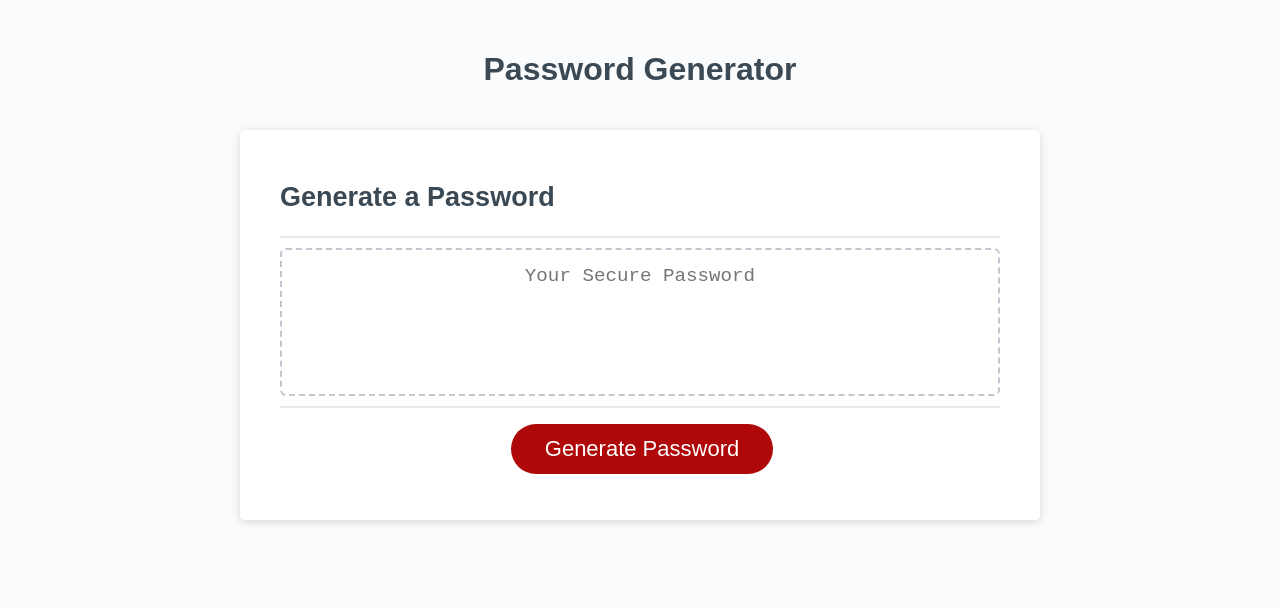
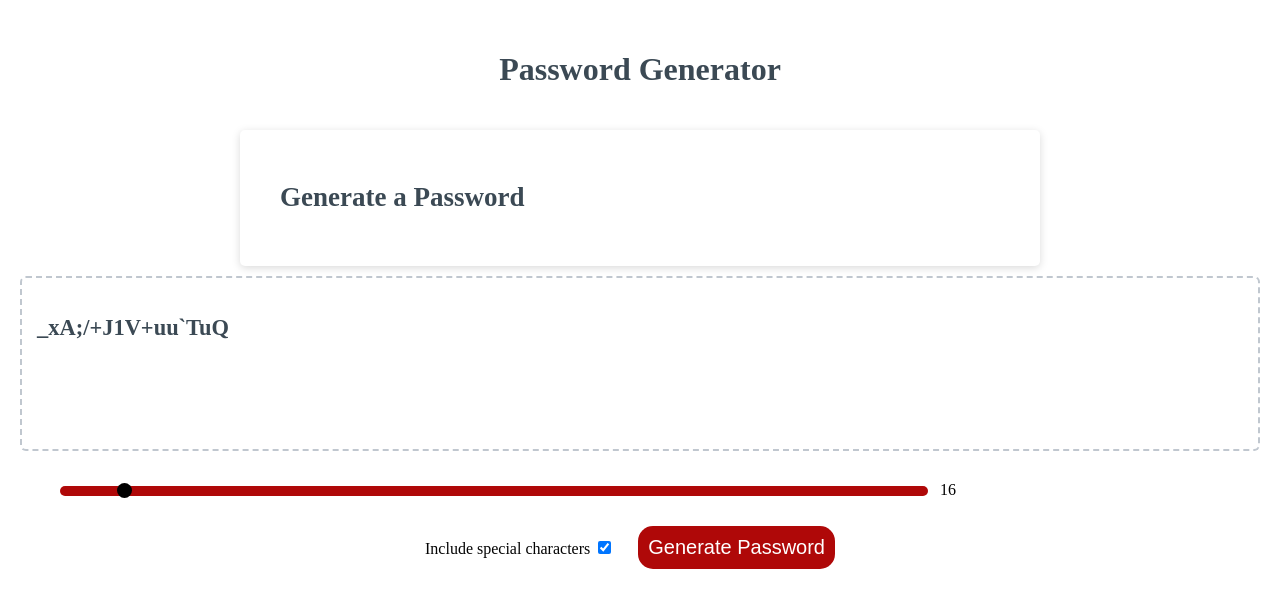
Before and after one commit to rpage5/password-generator, a plain HTML site: page Develop/index.html in a window 1280 px wide. Both pictures are taken after a click on the button "Generate Password". Drawn offline with Linux system fonts and the light colour scheme.

Commit message:
finished

```diff
--- a/Develop/index.html
+++ b/Develop/index.html
@@ -1,34 +1,42 @@
 <!DOCTYPE html>
 <html lang="en">
+
 <head>
-    <meta charset="UTF-8" />
-    <meta name="viewport" content="width=device-width, initial-scale=1.0" />
-    <meta http-equiv="X-UA-Compatible" content="ie=edge" />
+    <meta charset="UTF-8">
+    <meta http-equiv="X-UA-Compatible" content="IE=edge">
+    <meta name="viewport" content="width=device-width, initial-scale=1.0">
     <title>Password Generator</title>
-    <link rel="stylesheet" href="style.css" />
+    <link rel="stylesheet" href="style.css">
 </head>
+
 <body>
     <div class="wrapper">
         <header>
             <h1>Password Generator</h1>
         </header>
+
         <div class="card">
-        <div class="card-header">
             <h2>Generate a Password</h2>
         </div>
-        <div class="card-body">
-          <textarea
-            readonly
-            id="password"
-            placeholder="Your Secure Password"
-            aria-label="Generated Password"
-          ></textarea>
+
+        <div class="password">
+            <h3 id="pwd_txt"></h3>
         </div>
-        <div class="card-footer">
-          <button id="generate" class="btn">Generate Password</button>
+
+        <div class="slider_main">
+            <input type="range" value="16" min="8" max="128" class="slider" oninput="this.nextElementSibling.value = this.value" id="slider">
+            <output>16</output>
         </div>
+        <label class="container" style="color: rgb(3, 3, 3);">Include special characters
+            <input type="checkbox" checked="checked" id="checkbox">
+            <span class="checkmark"></span>
+        </label>
+        <button id="generate" class="action-btn">
+          Generate Password <i class="fab fa-keycdn"></i>
+      </button>
     </div>
-    </div>
+
     <script src="script.js"></script>
 </body>
+
 </html>
--- a/Develop/script.js
+++ b/Develop/script.js
@@ -1,17 +1,23 @@
-// Assignment code here
+const password_ele = document.getElementById("pwd_txt");
+var string = "ABCDEFGHIJKLMNOPQRSTUVWXYZacdefghijklnopqrstuvwxyz0123456789";
+const special_chars = "!#$%&'()*+,-./:;<=>?@[\]^_`{|}~";
+const generate = document.getElementById("generate");
+const clipboard = document.getElementById("clipboard");
+var pwd_length = document.getElementById("slider");
 
 
-// Get references to the #generate element
-var generateBtn = document.querySelector("#generate");
-
-// Write password to the #password input
-function writePassword() {
-  var password = generatePassword();
-  var passwordText = document.querySelector("#password");
-
-  passwordText.value = password;
-
-}
-
-// Add event listener to generate button
-generateBtn.addEventListener("click", writePassword);
+generate.addEventListener('click', () => {
+    let password = "";
+    var checked = document.getElementById("checkbox").checked;
+    var final_string = string;
+    console.log(checked);
+    if (checked) {
+        final_string += "!#$%&'()*+,-./:;<=>?@[\]^_`{|}~";
+    }
+    for (var i = 0; i < pwd_length.value; i++) {
+        let pwd = final_string[Math.floor(Math.random() * final_string.length)];
+        password += pwd;
+    }
+    password_ele.innerText = password;
+    final_string = string;
+});
--- a/Develop/style.css
+++ b/Develop/style.css
@@ -2,6 +2,10 @@
 *::before,
 *::after {
     box-sizing: border-box;
+}
+
+html {
+    min-height: 100%;
 }
 
 html,
@@ -12,9 +16,42 @@ body,
     padding: 0;
 }
 
+header {
+    text-align: center;
+    padding: 20px;
+    padding-top: 0px;
+    color: hsl(206, 17%, 28%);
+}
+
+.password {
+    text-align: center;
+    padding: 20px;
+    padding-top: 0px;
+    color: hsl(206, 17%, 28%);
+    -webkit-appearance: none;
+    -moz-appearance: none;
+    appearance: none;
+    border: none;
+    display: flex;
+    width: 100%;
+    padding-top: 15px;
+    padding-left: 15px;
+    padding-right: 15px;
+    padding-bottom: 85px;
+    font-size: 1.2rem;
+    text-align: center;
+    margin-top: 10px;
+    margin-bottom: 10px;
+    border: 2px dashed #c0c7cf;
+    border-radius: 6px;
+    resize: none;
+    overflow: scroll;
+}
+
 body {
-  font-family: sans-serif;
-  background-color: #f9fbfd;
+    min-height: 100%;
+    background-color: white;
+    text-align: center;
 }
 
 .wrapper {
@@ -23,14 +60,53 @@ body {
     padding-right: 20px;
 }
 
-header {
-  text-align: center;
-  padding: 20px;
-  padding-top: 0px;
-  color: hsl(206, 17%, 28%);
+.slider {
+    -webkit-appearance: none;
+    width: 70%;
+    height: 10px;
+    background: hsl(360, 91%, 36%);
+    border-radius: 15px;
+    opacity: 1;
+    -webkit-transition: .2s;
+    transition: opacity .2s;
+    margin-left: 40px;
+    margin-top: 25px;
+    margin-bottom: 20px;
+}
+
+.slider:hover {
+    opacity: 0.5;
+}
+
+.slider::-webkit-slider-thumb {
+    -webkit-appearance: none;
+    width: 15px;
+    height: 15px;
+    background: #000000;
+    border-radius: 50%;
+    cursor: pointer;
+}
+
+.action-btn {
+    border: 0;
+    background-color: hsl(360, 91%, 36%);
+    border-radius: 25px;
+    color: white;
+    font-size: 20px;
+    cursor: pointer;
+    padding: 10px;
+    margin: 10px 20px;
+    border-radius: 15px;
+    opacity: 1;
+    transition: opacity .2s;
+}
+
+.action-btn:hover {
+    opacity: 0.5;
 }
 
 .card {
+    display: flex;
     background-color: hsl(0, 0%, 100%);
     border-radius: 5px;
     border-width: 1px;
@@ -40,6 +116,11 @@ header {
     margin: 0 auto;
     max-width: 800px;
     padding: 30px 40px;
+}
+
+.slider_main {
+    display: flex;
+    flex-direction: row;
 }
 
 .card-header::after {
@@ -72,50 +153,9 @@ header {
     clear: both;
 }
 
-.btn {
-  border: none;
-  background-color: hsl(360, 91%, 36%);
-  border-radius: 25px;
-  box-shadow: rgba(0, 0, 0, 0.1) 0px 1px 6px 0px rgba(0, 0, 0, 0.2) 0px 1px 1px
-    0px;
-  color: hsl(0, 0%, 100%);
-  display: inline-block;
-  font-size: 22px;
-  line-height: 22px;
-  margin: 16px 16px 16px 20px;
-  padding: 14px 34px;
-  text-align: center;
-  cursor: pointer;
-}
-
-button[disabled] {
-  cursor: default;
-  background: #c0c7cf;
-}
-
-.float-right {
-  float: right;
-}
-
-#password {
-  -webkit-appearance: none;
-  -moz-appearance: none;
-  appearance: none;
-  border: none;
-  display: block;
-  width: 100%;
-  padding-top: 15px;
-  padding-left: 15px;
-  padding-right: 15px;
-  padding-bottom: 85px;
-  font-size: 1.2rem;
-  text-align: center;
-  margin-top: 10px;
-  margin-bottom: 10px;
-  border: 2px dashed #c0c7cf;
-  border-radius: 6px;
-  resize: none;
-  overflow: hidden;
+output {
+    margin-top: 20px;
+    margin-left: 10px;
 }
 
 @media (max-width: 690px) {
@@ -124,7 +164,6 @@ button[disabled] {
         margin: 16px 0px 0px 0px;
         padding: 10px 15px;
     }
-
     #password {
         font-size: 1rem;
     }
```
Lines whose indentation alone changed are shown as unchanged.
